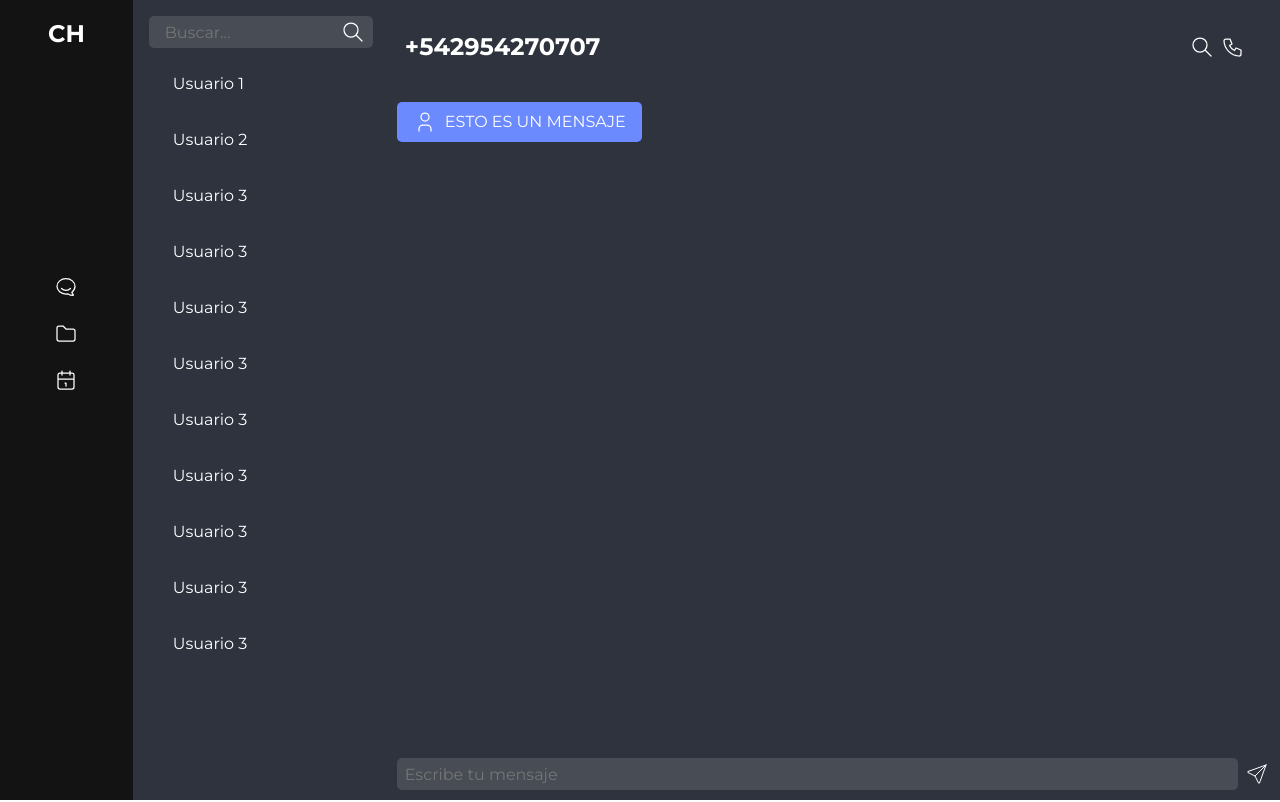
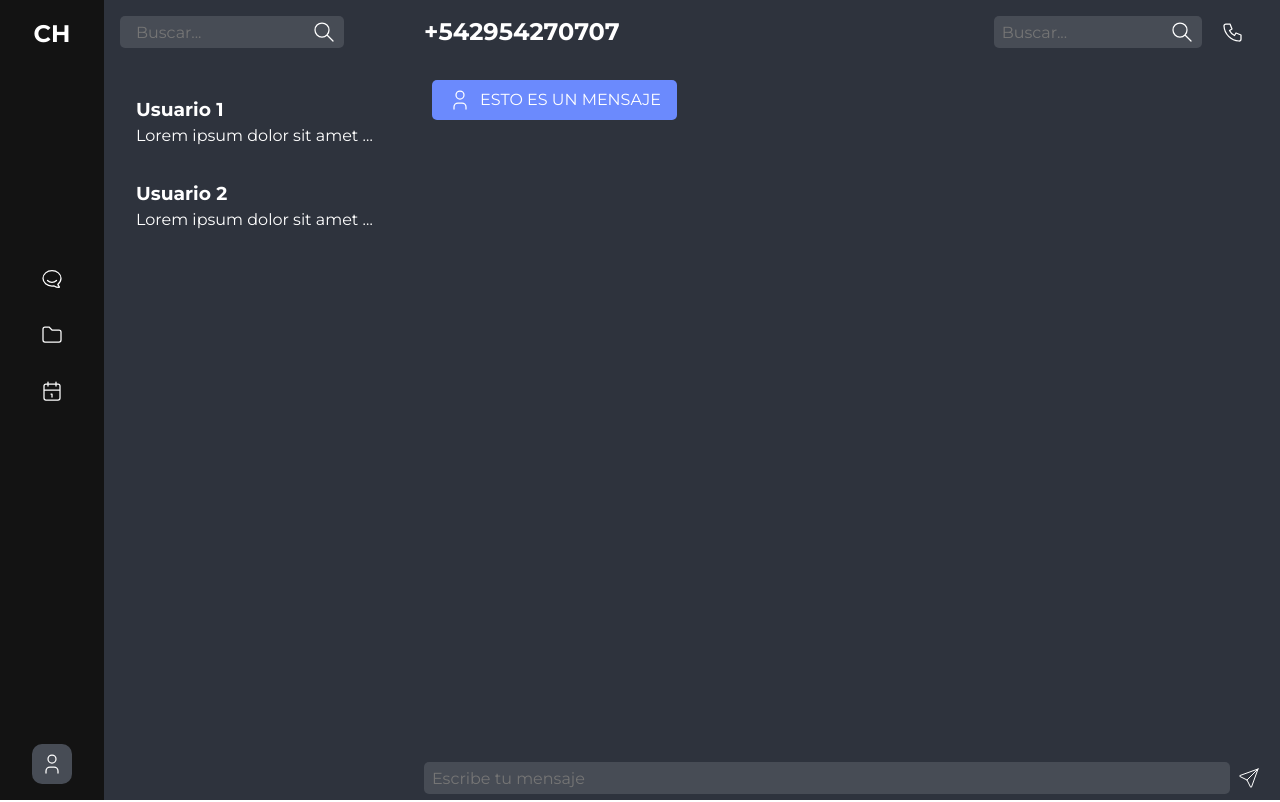
Before and after one commit to TobiasOnandia/chat, a website: page public/index.html in a window 1280 px wide. Drawn offline with nearby package versions, Linux system fonts and the light colour scheme; no server answers.

Commit message:
better styled

```diff
--- a/public/index.html
+++ b/public/index.html
@@ -62,7 +62,7 @@
     main{
         flex: 1;
         background-color: var(--foreground);
-
+        height: 100vh;
     }
 
     #messages{
@@ -87,7 +87,9 @@
         display: flex;
         flex-direction: column;
         align-items: start;
+        justify-content: start;
         padding: 1rem;
+        gap: 2rem;
         border-radius: 10px;
     }
 
@@ -96,7 +98,7 @@
         flex-direction: column;
         align-items: center;
         justify-content: center;
-        padding: 1rem 3rem;
+        padding: 1rem 2rem;
         width: max-content;
         background-color: var(--background);
         position: relative;
@@ -111,6 +113,7 @@
             display: flex;
             flex:1;
         }
+
     }
 
     .nav-actions{
@@ -119,16 +122,27 @@
         gap: 1rem;
         width: 100%;
 
-        & > li:hover {
-            background-color: var(--muted);
+        & > li {
+            width: 2.5rem;
+            height: 2.5rem;
+            cursor: pointer;
             border-radius: 5px;
-            cursor: pointer;
-
-            & > button {
             display: flex;
             align-items: center;
             justify-content: center;
         }
+
+        & > li:hover {
+            background-color: var(--accent);
+        }
+    }
+
+    a{
+        border-radius: 10px;
+        padding: 0.5rem;
+        background-color: var(--muted);
+        &:hover{
+            background-color: var(--accent);
         }
     }
 
@@ -136,24 +150,23 @@
         display: flex;
         align-items: center;
         justify-content: space-between;
-        padding: 1rem;
+        padding: 0.5rem 1rem;
+        gap: 1rem;
+
     }
 
     .content-messages{
         display: flex;
         flex-direction: column;
         justify-content: space-between;
-        position: relative;
-        height: 88%;
+        height: 92.3%;
+        padding: 0.5rem 1rem;
+
     }
 
     form{
         display: flex;
         gap: 0.2rem;
-        padding: 0.5rem;
-        position: absolute;
-        bottom: 0;
-        width: 100%;
     }
 
     input{
@@ -188,8 +201,8 @@
 
     button{
         border-radius: 5px;
-        color: var(--secondary-color);
-        background-color: var(--tertiary-color);
+        color: var(--background);
+        background-color: inherit;
         cursor: pointer;
         padding:  0.2rem;
         outline: none;
@@ -198,33 +211,39 @@
         justify-content: center;
         box-shadow: none;
         border: none;
+
+
+        &:hover{
+            background-color: var(--accent);
+        }
     }
 
     aside{
         display: flex;
         flex: 0.2;
-        border-right: 1px solid var(--border-color);
         height: 100vh;
         background-color: var(--foreground);
 
     }
 
     #users{
-        padding: 0.5rem;
-        width: 100%;
 
         & > li {
             padding: 1rem;
             cursor: pointer;
             border-radius: 5px;
-        width: 100%;
-
             &:hover{
-                background-color: var(--background);
+                background-color: var(--accent);
             }
         }
     }
 
+    #users > li > p {
+    width: 15rem;
+    overflow: hidden;
+    white-space: nowrap;
+    text-overflow: ellipsis;
+    }
 
 </style>
 
@@ -265,6 +284,26 @@
         socket.auth.serverOffset = serverOffset
     })
 
+
+    const searchInput = $('#search');
+    const userList = $('#users');
+
+    searchInput.addEventListener('input', (e) => {
+        const filter = e.target.value.toLowerCase();
+        const users = userList.querySelectorAll('li');
+
+        users.forEach(user => {
+            const userName = user.querySelector('h3').textContent.toLowerCase();
+            const userMessage = user.querySelector('p').textContent.toLowerCase();
+
+            if (userName.includes(filter) || userMessage.includes(filter)) {
+                user.style.display = 'block';
+            } else {
+                user.style.display = 'none';
+            }
+        });
+    });
+
 </script>
 <body>
     <aside>
@@ -290,7 +329,11 @@
                         </button>
                     </li>
                 </ul>
+
             </nav>
+            <a href="#">
+                <svg xmlns="http://www.w3.org/2000/svg" width="24" height="24" fill="none" stroke="currentColor" stroke-width="1.25" stroke-linecap="round" stroke-linejoin="round" class="icon icon-tabler icons-tabler-outline icon-tabler-user"><path d="M0 0h24v24H0z" stroke="none"/><path d="M8 7a4 4 0 1 0 8 0 4 4 0 0 0-8 0M6 21v-2a4 4 0 0 1 4-4h4a4 4 0 0 1 4 4v2"/></svg>
+            </a>
         </section>
 
         <section class="content-users">
@@ -299,29 +342,28 @@
                 <input type="search" id="search" name="search" placeholder="Buscar...">
             </label>
             <ul id="users">
-                <li>Usuario 1</li>
-                <li>Usuario 2</li>
-                <li>Usuario 3</li>
-                <li>Usuario 3</li>
-                <li>Usuario 3</li>
-                <li>Usuario 3</li>
-                <li>Usuario 3</li>
-                <li>Usuario 3</li>
-                <li>Usuario 3</li>
-                <li>Usuario 3</li>
-                <li>Usuario 3</li>
+                <li>
+                    <h3>Usuario 1</h3>
+                    <p>Lorem ipsum dolor sit amet consectetur adipisicing elit. Quisquam, quos.</p>
+                </li>
+
+                <li>
+                    <h3>Usuario 2</h3>
+                    <p>Lorem ipsum dolor sit amet consectetur adipisicing elit. Quisquam, quos.</p>
+                </li>
             </ul>
         </section>
     </aside>
     <main>
+
         <section class="content-header">
             <h2>+542954270707</h2>
             <ul class="chat-actions">
                 <li>
-                    <button>
+                    <label for="search">
+                        <input type="text" id="searchMessages" name="search" placeholder="Buscar...">
                         <svg xmlns="http://www.w3.org/2000/svg" width="24" height="24" fill="none" stroke="currentColor" stroke-width="1.25" stroke-linecap="round" stroke-linejoin="round" class="icon icon-tabler icons-tabler-outline icon-tabler-search"><path d="M0 0h24v24H0z" stroke="none"/><path d="M3 10a7 7 0 1 0 14 0 7 7 0 1 0-14 0M21 21l-6-6"/></svg>
-                    </button>
-
+                    </label>
                 </li>
                 <li>
                     <button>
@@ -330,6 +372,7 @@
                 </li>
             </ul>
         </section>
+
         <section class="content-messages">
             <ul id="messages">
                 <li>
@@ -345,6 +388,7 @@
                     <svg xmlns="http://www.w3.org/2000/svg" width="24" height="24" fill="none" stroke="currentColor" stroke-width="1.25.25" stroke-linecap="round" stroke-linejoin="round" class="icon icon-tabler icons-tabler-outline icon-tabler-send"><path d="M0 0h24v24H0z" stroke="none"/><path d="M10 14 21 3M21 3l-6.5 18a.55.55 0 0 1-1 0L10 14l-7-3.5a.55.55 0 0 1 0-1L21 3"/></svg>
                 </button>
             </form>
+
         </section>
 
     </main>
```
Lines whose indentation alone changed are shown as unchanged.
